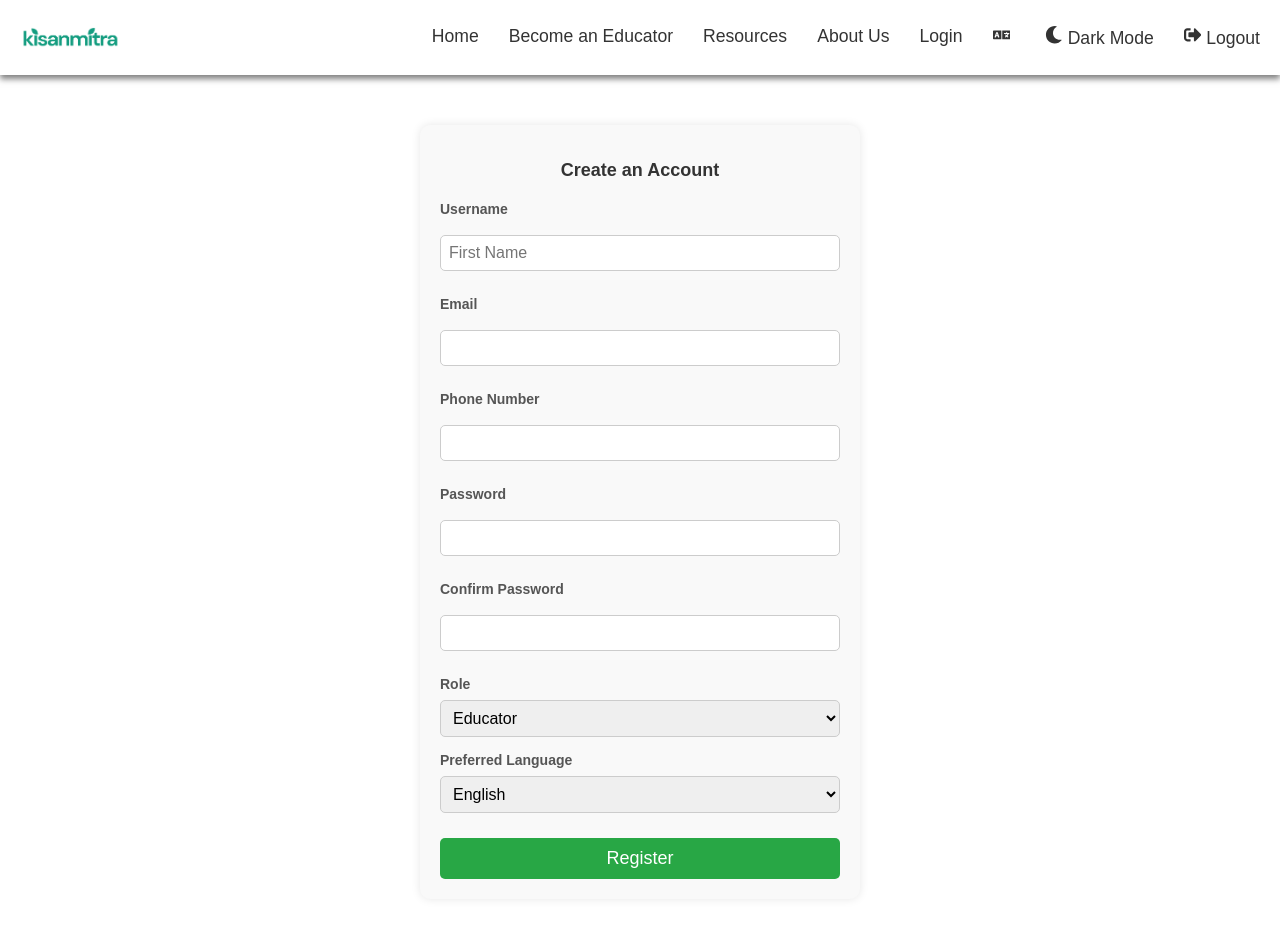
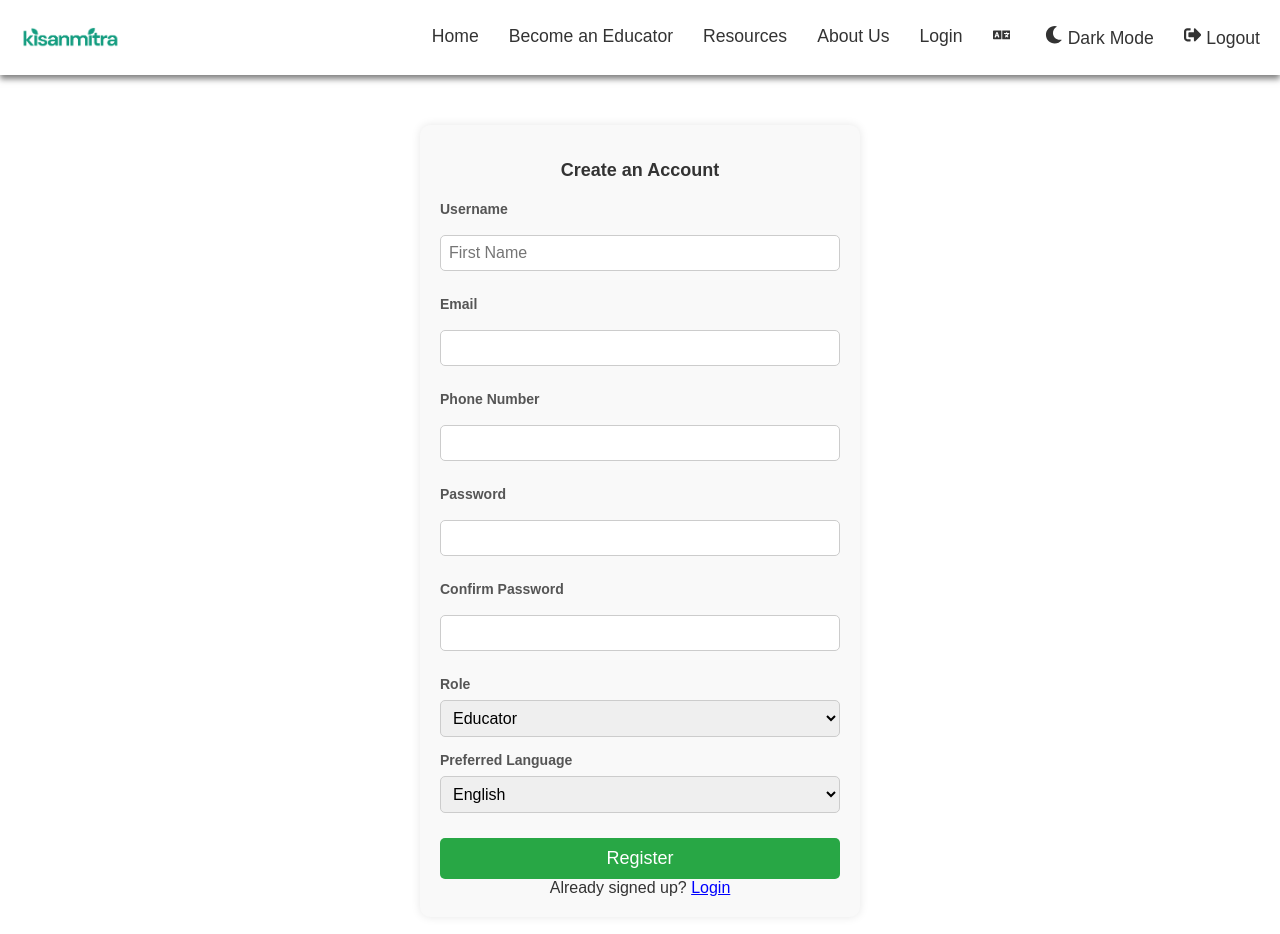
Before and after one commit to Vidhikothia/KisanMitra, a React (Create React App) app in the folder frontend/: page /register in a window 1280 px wide. Shown: the top 934 px of the page. Built offline with nearby package versions, Linux system fonts and the light colour scheme.

Commit message:
frontend update1

```diff
--- a/frontend/src/components/Footer.js
+++ b/frontend/src/components/Footer.js
@@ -43,13 +43,7 @@ const Footer = () => {
         </div>
       </div>
       <div className="footer-bottom">
-        <div className="social-media">
-          <p>Follow us:</p>
-          <a href="https://facebook.com" target="_blank" rel="noopener noreferrer">Facebook</a> |
-          <a href="https://twitter.com" target="_blank" rel="noopener noreferrer"> Twitter</a> |
-          <a href="https://instagram.com" target="_blank" rel="noopener noreferrer"> Instagram</a>
-        </div>
-        <p>© 2024 KisanMitra. All rights reserved.</p>
+        <p>© 2025 KisanMitra. All rights reserved.</p>
       </div>
     </footer>
   );
--- a/frontend/src/components/HeroSection.css
+++ b/frontend/src/components/HeroSection.css
@@ -1,5 +1,5 @@
 .hero-section {
-  background: url("https://www.historyofneuroscience.com/wp-content/uploads/2024/10/overcoming-financial-barriers.jpg") center/cover no-repeat;
+  background: url("https://eu-images.contentstack.com/v3/assets/bltdd43779342bd9107/blt1645b96b020bdced/64380d5d8d2c523d0da7467d/543212762.jpg?width=1280&auto=webp&quality=95&format=jpg&disable=upscale") center/cover no-repeat;
   height: 100vh;
   display: flex;
   flex-direction: column;
--- a/frontend/src/components/RegisterPage.js
+++ b/frontend/src/components/RegisterPage.js
@@ -134,6 +134,16 @@ const RegisterPage = () => {
 
         <button type="submit" style={styles.button}>Register</button>
       </form>
+      <p>
+  Already signed up?{' '}
+  <span
+    className="signup-link"
+    onClick={() => navigate('/login')}
+    style={{ color: 'blue', textDecoration: 'underline', cursor: 'pointer' }}
+  >
+    Login
+  </span>
+</p>
     </div>
   );
 };
```
